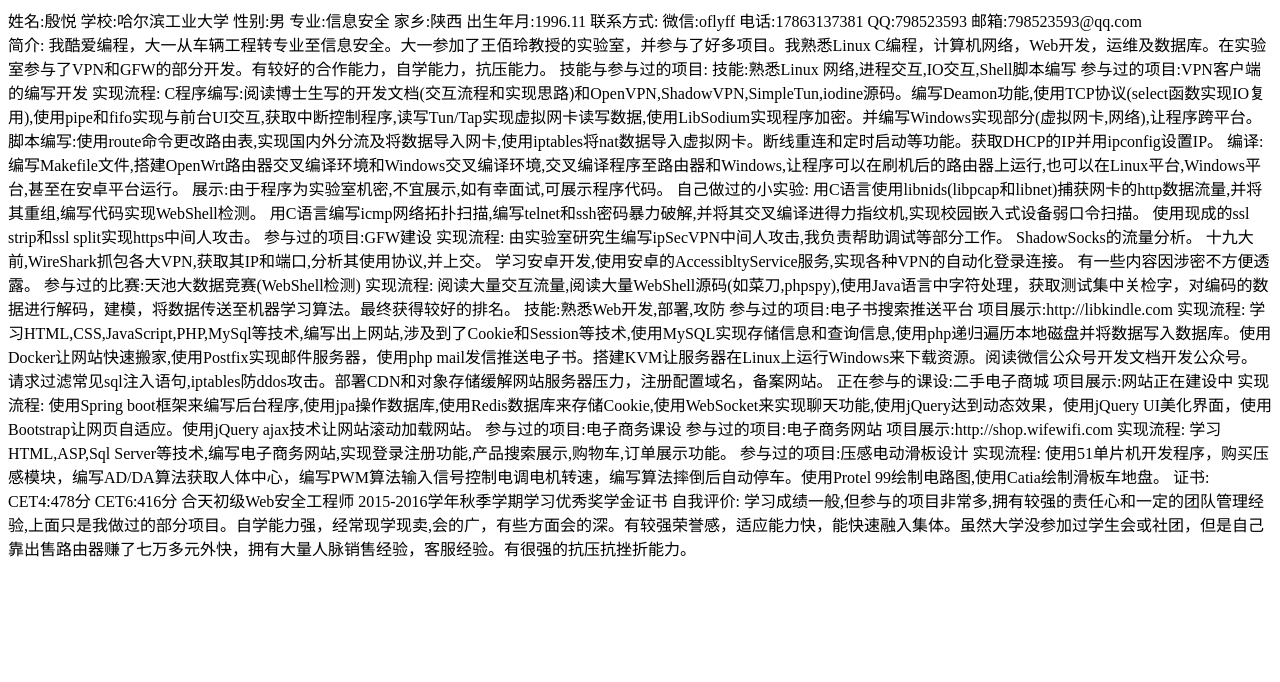
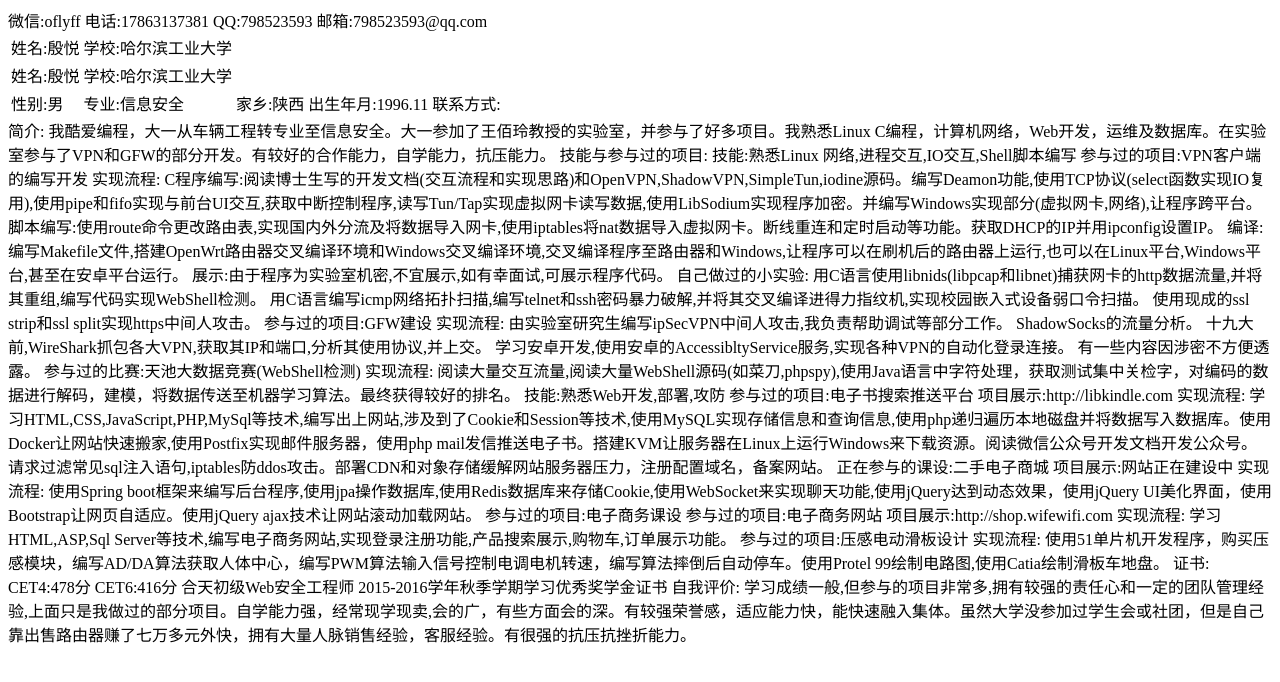
Before and after one commit to yinyue123/yinyue123.github.io, a plain HTML site: page index.html in a window 1280 px wide. Drawn offline with Linux system fonts and the light colour scheme.

Commit message:
Update index.html

```diff
--- a/index.html
+++ b/index.html
@@ -6,11 +6,11 @@
            </head>
            <body>
                       <table>
-                                 <tr>
-姓名:殷悦		学校:哈尔滨工业大学
-性别:男		专业:信息安全
-家乡:陕西		出生年月:1996.11
-联系方式:
+				<tr><td>姓名:殷悦</td><td>学校:哈尔滨工业大学</td></tr>
+			      <tr><td>姓名:殷悦</td><td>学校:哈尔滨工业大学</td></tr>
+<td>性别:男</td><td>专业:信息安全</td>
+<td>家乡:陕西</td><td>出生年月:1996.11</td>
+<td>联系方式:</td>
 	微信:oflyff
 	电话:17863137381
 	QQ:798523593
```
